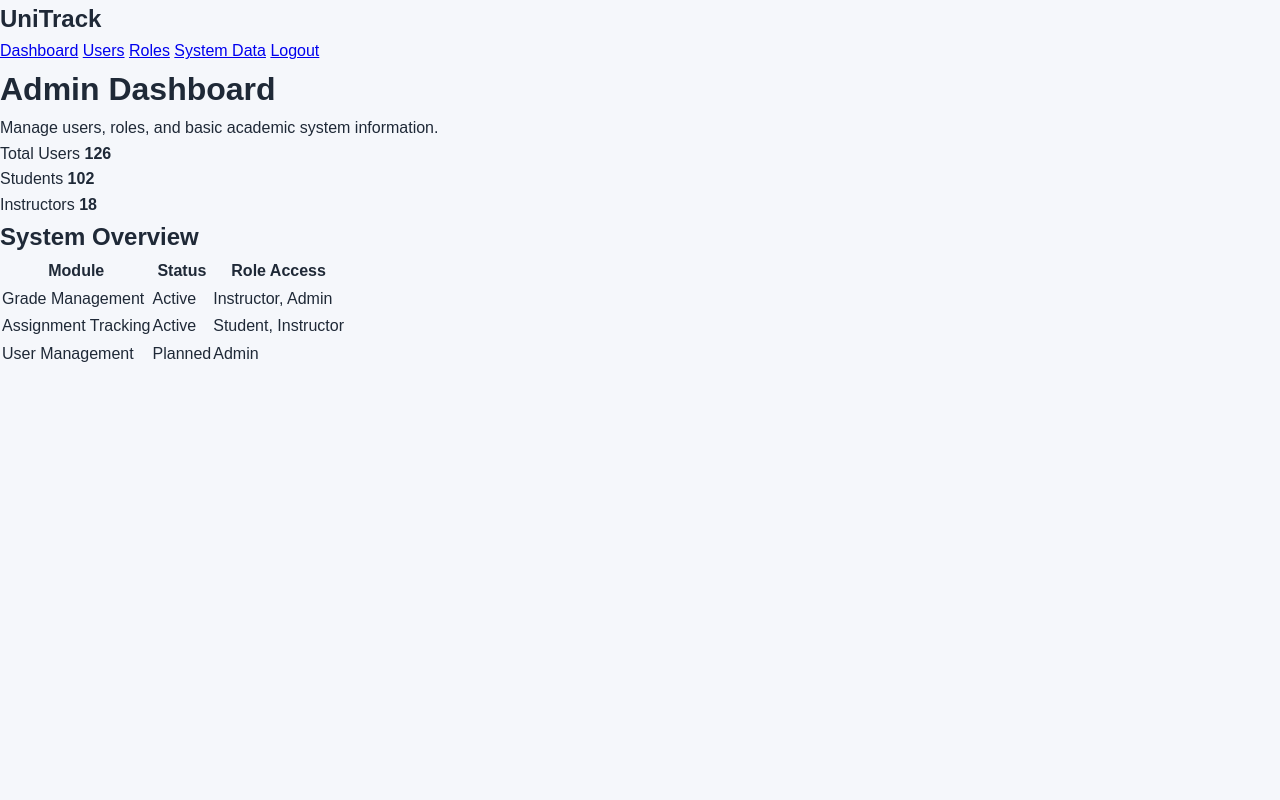
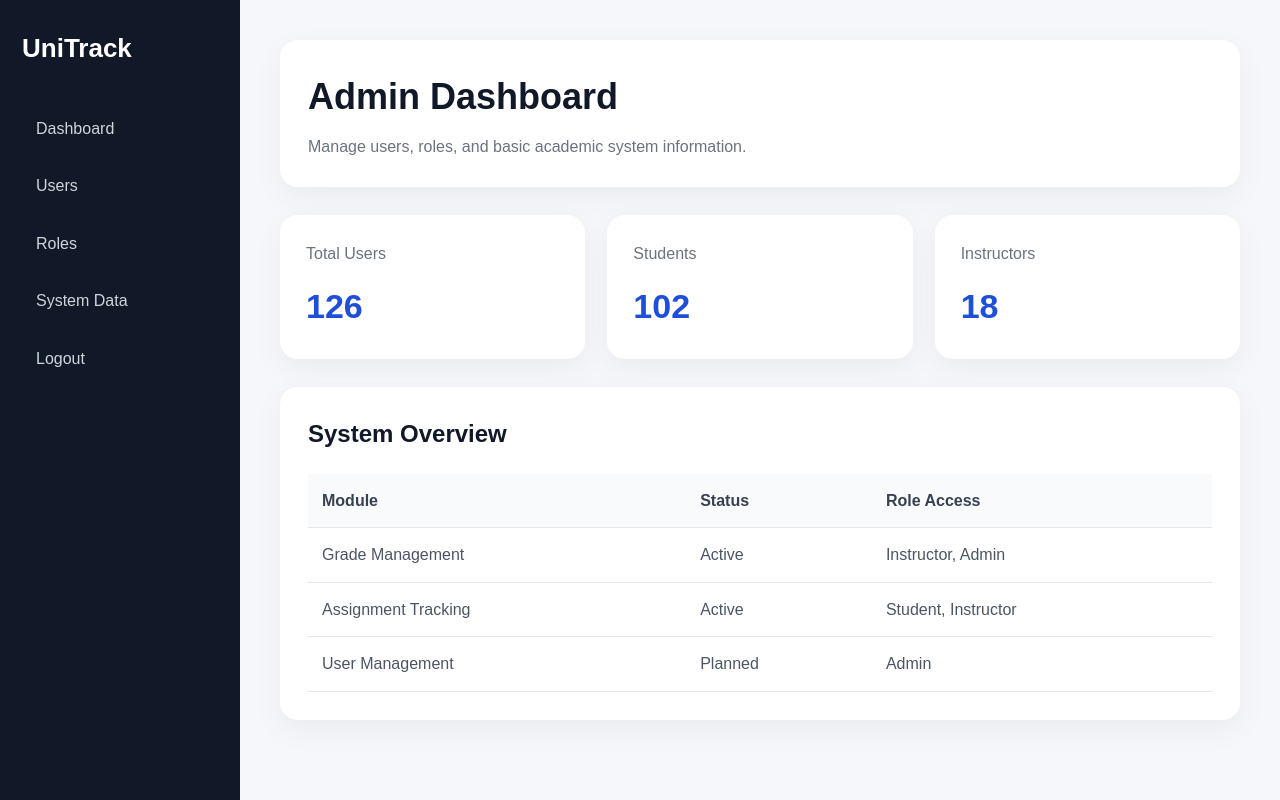
Before and after one commit to ftroka/unitrack-student-monitoring-system, a plain HTML site: page frontend/admin-dashboard.html in a window 1280 px wide. Drawn offline with Linux system fonts and the light colour scheme.

Commit message:
improved layout of dashboard

```diff
--- a/frontend/style.css
+++ b/frontend/style.css
@@ -335,3 +335,135 @@
   font-weight: 600;
   text-decoration: none;
 }
+
+.sidebar {
+  width: 240px;
+  min-height: 100vh;
+  background: #111827;
+  color: #ffffff;
+  padding: 28px 22px;
+  position: fixed;
+  left: 0;
+  top: 0;
+}
+
+.sidebar h2 {
+  color: #ffffff;
+  margin-bottom: 34px;
+  font-size: 26px;
+}
+
+.sidebar a {
+  display: block;
+  color: #d1d5db;
+  text-decoration: none;
+  padding: 12px 14px;
+  border-radius: 10px;
+  margin-bottom: 8px;
+  font-weight: 500;
+}
+
+.sidebar a:hover {
+  background: #1f2937;
+  color: #ffffff;
+}
+
+.dashboard-content {
+  margin-left: 240px;
+  min-height: 100vh;
+  padding: 40px;
+  background: #f5f7fb;
+}
+
+.dashboard-header {
+  background: #ffffff;
+  padding: 28px;
+  border-radius: 18px;
+  margin-bottom: 28px;
+  box-shadow: 0 10px 30px rgba(0, 0, 0, 0.05);
+}
+
+.dashboard-header h1 {
+  color: #111827;
+  font-size: 36px;
+  margin-bottom: 8px;
+}
+
+.dashboard-header p {
+  color: #6b7280;
+}
+
+.dashboard-cards {
+  display: grid;
+  grid-template-columns: repeat(3, 1fr);
+  gap: 22px;
+  margin-bottom: 28px;
+}
+
+.dashboard-card {
+  background: #ffffff;
+  padding: 26px;
+  border-radius: 18px;
+  box-shadow: 0 10px 30px rgba(0, 0, 0, 0.05);
+}
+
+.dashboard-card span {
+  display: block;
+  color: #6b7280;
+  margin-bottom: 12px;
+}
+
+.dashboard-card strong {
+  color: #1f4fd8;
+  font-size: 34px;
+}
+
+.dashboard-panel {
+  background: #ffffff;
+  padding: 28px;
+  border-radius: 18px;
+  box-shadow: 0 10px 30px rgba(0, 0, 0, 0.05);
+}
+
+.dashboard-panel h2 {
+  margin-bottom: 20px;
+  color: #111827;
+}
+
+.dashboard-panel table {
+  width: 100%;
+  border-collapse: collapse;
+}
+
+.dashboard-panel th,
+.dashboard-panel td {
+  text-align: left;
+  padding: 14px;
+  border-bottom: 1px solid #e5e7eb;
+}
+
+.dashboard-panel th {
+  color: #374151;
+  background: #f9fafb;
+}
+
+.dashboard-panel td {
+  color: #4b5563;
+}
+
+@media (max-width: 900px) {
+  .sidebar {
+    position: static;
+    width: 100%;
+    min-height: auto;
+  }
+
+  .dashboard-content {
+    margin-left: 0;
+    padding: 24px;
+  }
+
+  .dashboard-cards {
+    grid-template-columns: 1fr;
+  }
+}
```
